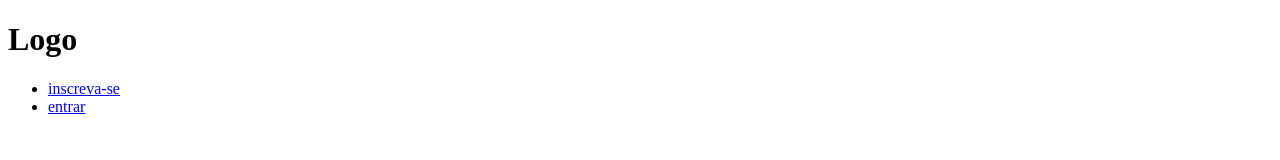
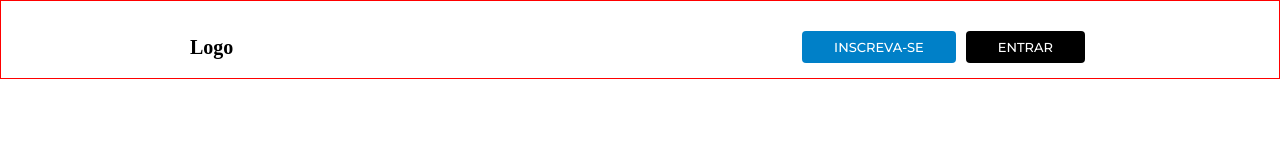
Before and after one commit to eduardo074/arcane_parte2, a plain HTML site: page index.html in a window 1280 px wide. Drawn offline with Linux system fonts and the light colour scheme.

Commit message:
header style

```diff
--- a/index.html
+++ b/index.html
@@ -9,13 +9,15 @@
 </head>
 <body>
     <header>
+        <div class="navbar">
         <h1>Logo</h1>
         <nav>
             <ul>
-                <li><a href="#">inscreva-se</a></li>
-                <li><a href="#">entrar</a></li>
+                <li class="inscreve"><a href="#">inscreva-se</a></li>
+                <li class="entrar"><a href="#">entrar</a></li>
             </ul>
         </nav>
+        </div>
     </header>
 
 </body>
--- a/style.css
+++ b/style.css
@@ -1,8 +1,57 @@
 @charset "UTF-8";
-@import url('https://fonts.googleapis.com/css2?family=Caveat:wght@400;500;600;700&family=Lato:wght@100;300;400;700;900&family=Luckiest+Guy&family=Montserrat:wght@500;700;800&display=swap');
+@import url('https://fonts.googleapis.com/css2?family=Montserrat:wght@500;700;800&display=swap');
 
 :root{
     --cor1:#0080C8;
     --cor2:#E7E7E7;
     --cor3:#FFFFFF;
+    --font: 'Montserrat', sans-serif;
 }
+
+html{
+    font-size: 62.5%;
+}
+body{
+    margin: 0;
+    padding: 0;
+}
+header{
+    border: 1px solid red;
+    padding-top: 15px;
+}
+.navbar{
+    max-width: 900px;
+    width: 90%;
+    margin: auto;
+    display: flex;
+    justify-content: space-between;
+    align-items: center;
+}
+header nav ul {
+    display: flex;
+    list-style: none;
+    text-transform: uppercase;
+    padding: 5px;
+
+}
+
+header nav ul li a{
+    text-decoration: none;
+    font-size: 1.3rem;
+    font-family:var(--font);
+    color: #FFFFFF;
+
+}
+header nav ul li.inscreve,.entrar{
+    padding: 8px 32px;
+    border-radius: 4px;
+}
+header nav ul li.inscreve{
+    margin-right: 10px;
+    background-color:var(--cor1);
+
+}
+header nav ul li.entrar{
+    background-color: black;
+
+}
```
